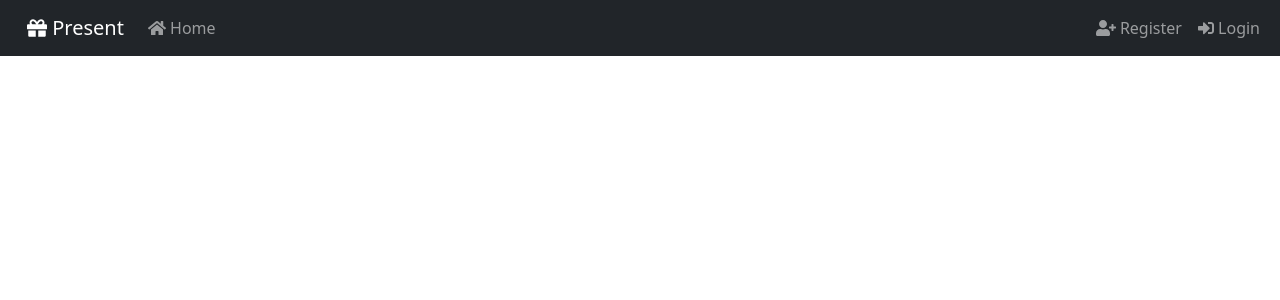
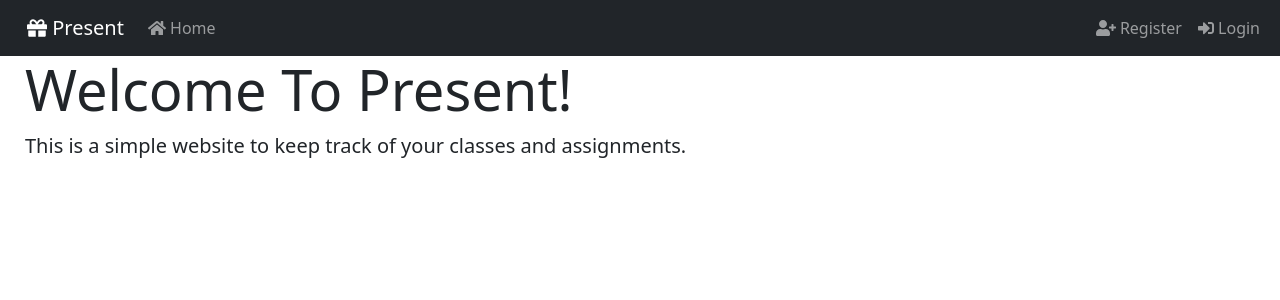
Before and after one commit to crlyhffmn/Present-Attendance-Tracker, a React (Create React App) app in the folder frontend/: page / in a window 1280 px wide. Shown: the top 300 px of the page. Built offline with nearby package versions, Linux system fonts and the light colour scheme.

Commit message:
Added A jumbotron to the home page and changed navbar text color

```diff
--- /dev/null
+++ b/frontend/src/components/Home/Jumbotron.tsx
@@ -0,0 +1,14 @@
+import React from 'react'
+
+function Jumbotron() {
+    return (
+        <div style={{backgroundColor: ""}}>
+            <div className="jumbotron" style={{marginLeft: "25px"}}>
+                <h1 className="display-4">Welcome To Present!</h1>
+                <p className="lead">This is a simple website to keep track of your classes and assignments.</p>
+            </div>
+        </div>
+    )
+}
+
+export default Jumbotron
--- a/frontend/src/components/Navigation/index.tsx
+++ b/frontend/src/components/Navigation/index.tsx
@@ -52,15 +52,15 @@ const Navigation = () => {
 
   const userLinks = (
     <>
-      <Navbar variant="dark" bg="dark" expand="lg">
-        <Container fluid>
+      <Navbar variant="dark" bg="dark" expand="lg" >
+        <Container fluid >
           <Navbar.Brand style={{ marginLeft: "15px" }} href="/">
             <FontAwesomeIcon icon={faGift} />{' '}Present
           </Navbar.Brand>
           <Navbar.Toggle aria-controls="navbar-dark-example" />
-          <Navbar.Collapse id="navbar-dark-example">
-            <Nav className="me-auto">
-              <Link to={"/"} className="nav-link">
+          <Navbar.Collapse id="navbar-dark-example" >
+            <Nav className="me-auto" >
+              <Link to={"/"} className="nav-link" style={{color: "white"}}>
                 <FontAwesomeIcon icon={faHome} /> Home
               </Link>
               {/* <NavDropdown
@@ -73,7 +73,7 @@ const Navigation = () => {
               </NavDropdown> */}
             </Nav>
             <Nav>
-              <Link to={"/login"} className="nav-link">
+              <Link to={"/login"} className="nav-link" style={{color: "white"}}>
                 <FontAwesomeIcon icon={faSignOutAlt} /> Login
               </Link>
             </Nav>
--- a/frontend/src/pages/HomePage/index.tsx
+++ b/frontend/src/pages/HomePage/index.tsx
@@ -1,9 +1,11 @@
+import Jumbotron from "../../components/Home/Jumbotron";
 import Navigation from "../../components/Navigation";
 
 const HomePage = () => {
     return (
         <>
             <Navigation />
+            <Jumbotron />
         </>
     )
 }
```
